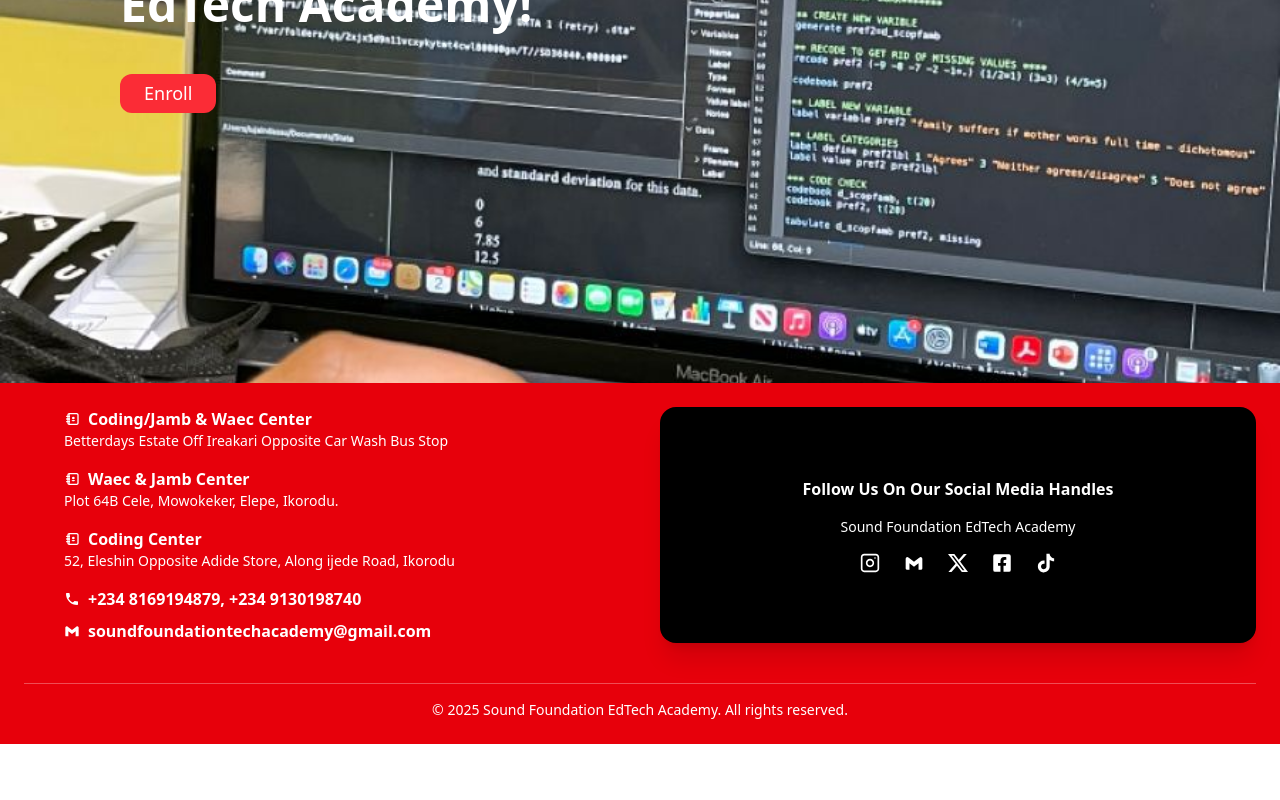
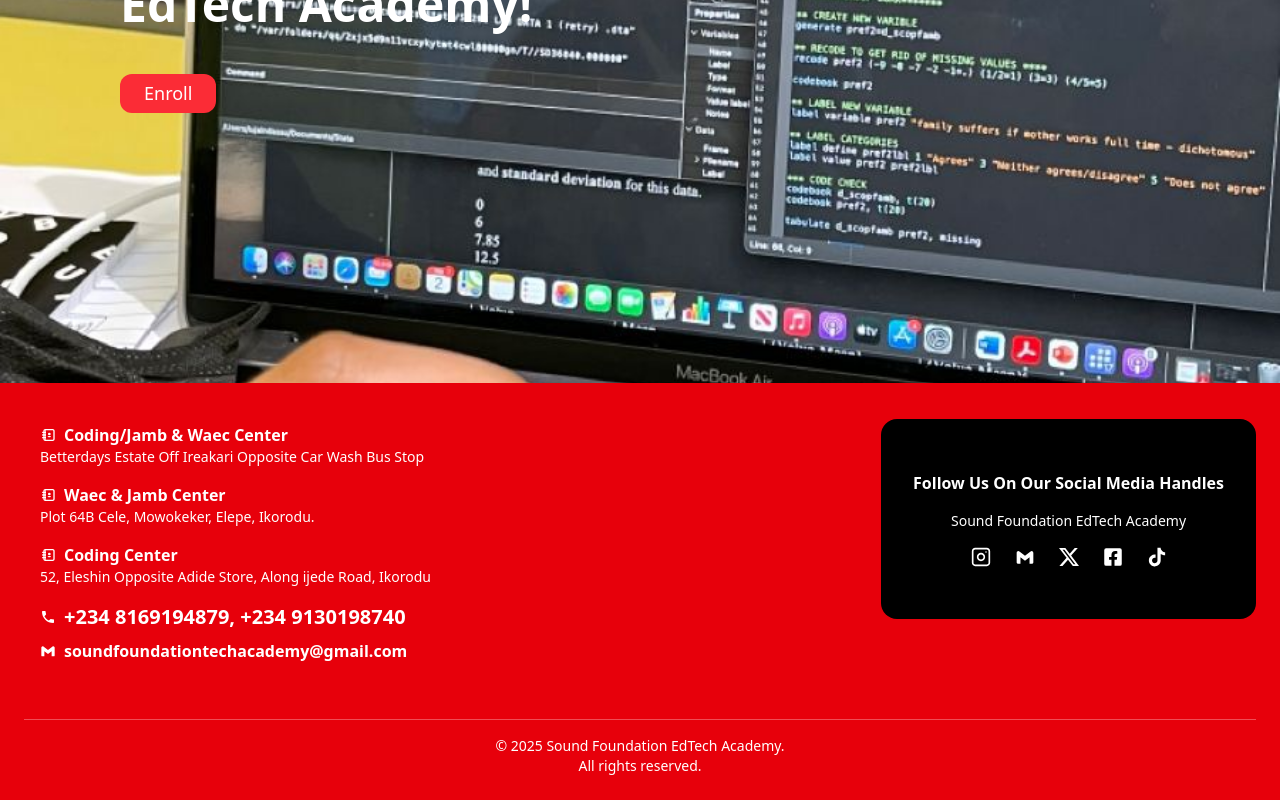
Before and after one commit to Cleve-keem/sfdt-frontend, a React (Vite) app: page / in a window 1280 px wide. Shown: the part 481-1281 px from the top of the page. Before the commit the page ends 1225 px from the top, so only its background shows below. Built offline with nearby package versions, Linux system fonts and the light colour scheme.

Commit message:
footer created

```diff
--- a/src/components/Footer.jsx
+++ b/src/components/Footer.jsx
@@ -22,8 +22,7 @@ export default function Footer() {
     },
   ];
   const phone = "+234 8169194879, +234 9130198740";
-  const email =
-    "soundfoundationtechacademy@gmail.com";
+  const email = "soundfoundationtechacademy@gmail.com";
 
   const socials = [
     {
@@ -47,8 +46,8 @@ export default function Footer() {
 
   return (
     <footer className=" bg-red-600 text-white p-6 ">
-      <div className=" max-w-7xl mx-auto grid md:grid-cols-2 gap-10">
-        <div className="mx-10">
+      <div className="flex flex-col justify-between max-w-7xl mx-auto md:flex-row ">
+        <div className="p-4">
           <ul>
             {contact.map((cont, index) => (
               <li key={index} className="  gap-4 mb-4">
@@ -63,7 +62,7 @@ export default function Footer() {
 
           <div className="flex items-center gap-2 mb-2">
             <IoMdCall />
-            <h3 className="font-bold">{phone}</h3>
+            <h3 className="font-bold text-xl">{phone}</h3>
           </div>
 
           <div className="flex items-center gap-2">
@@ -71,7 +70,7 @@ export default function Footer() {
             <h3 className="font-bold">{email}</h3>
           </div>
         </div>
-        <div className="bg-black rounded-2xl shadow-xl flex justify-center items-center flex-col gap-4">
+        <div className="bg-black rounded-2xl flex justify-center items-center h-[200px] mt-3 p-8 flex-col gap-4">
           <span className="font-semibold">
             Follow Us On Our Social Media Handles
           </span>
@@ -93,7 +92,10 @@ export default function Footer() {
       </div>
 
       <div className="mt-10 text-center text-sm border-t border-white/30 pt-4">
-        © 2025 Sound Foundation EdTech Academy. All rights reserved.
+        <div className="flex flex-col">
+          © 2025 Sound Foundation EdTech Academy.
+          <span>All rights reserved.</span>
+        </div>
       </div>
     </footer>
   );
```
